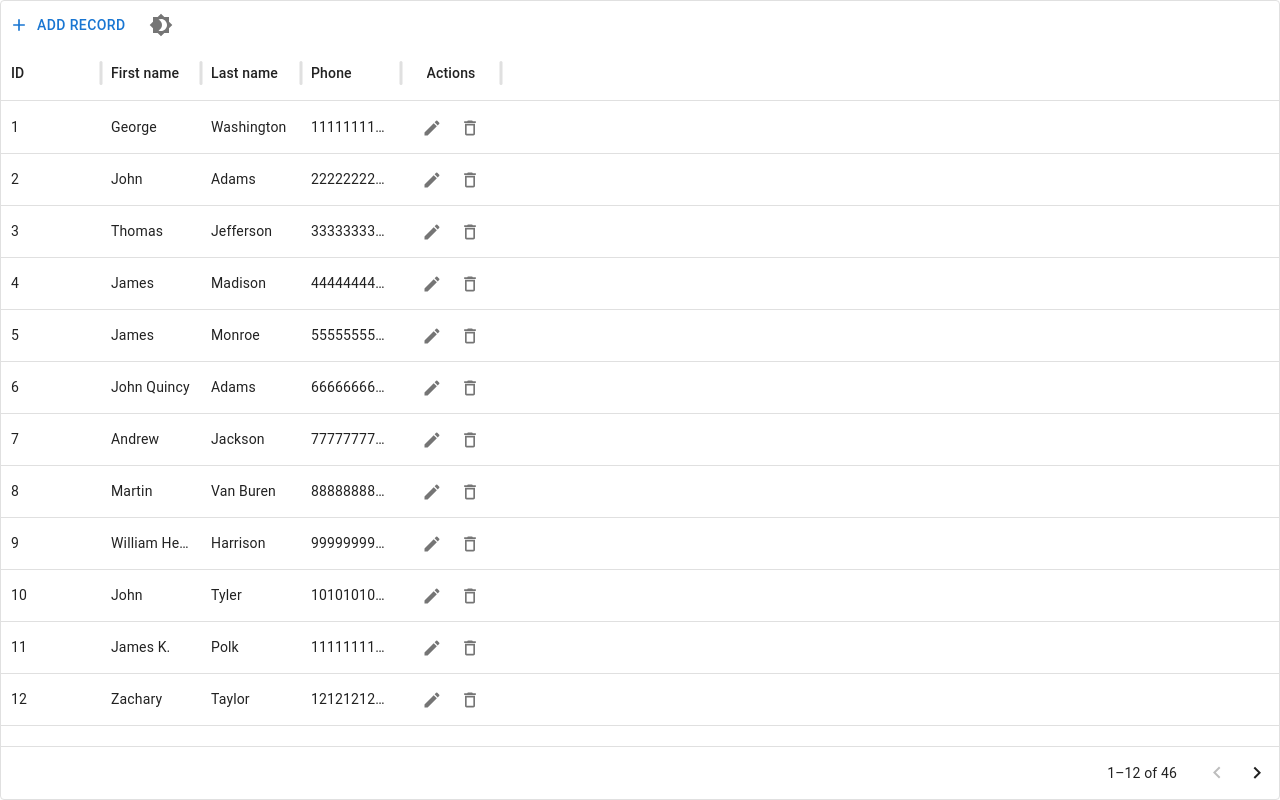
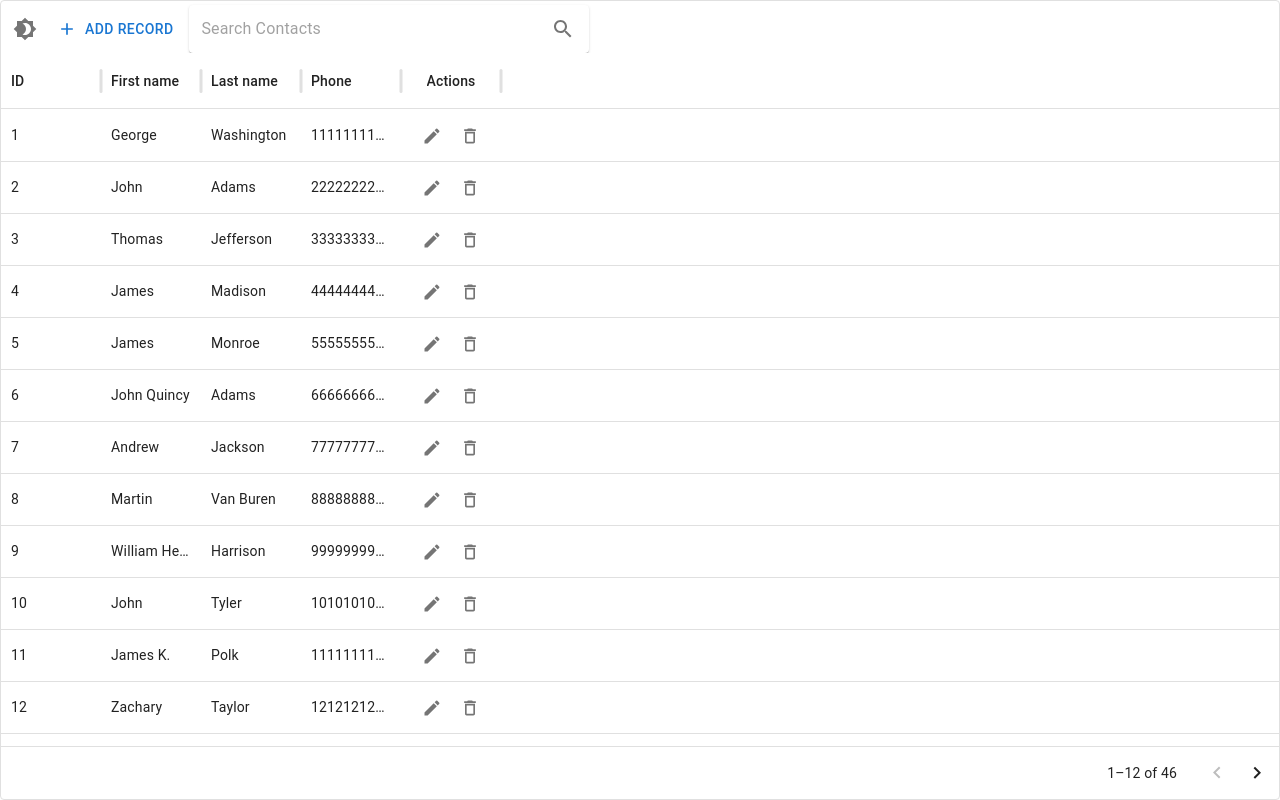
Before and after one commit to selfexpression/phone_directory, a Next.js app: page / in a window 1280 px wide. Built offline with nearby package versions, Linux system fonts and the light colour scheme.

Commit message:
search functionality added, refactoring

```diff
--- a/src/components/directory/component.tsx
+++ b/src/components/directory/component.tsx
@@ -1,7 +1,7 @@
 'use client';
 
-import { useEffect, useState } from 'react';
-import { useSelector } from 'react-redux';
+import { useState } from 'react';
+import { useDispatch, useSelector } from 'react-redux';
 import {
   DataGrid,
   GridColDef,
@@ -19,10 +19,10 @@ import SaveIcon from '@mui/icons-material/Save';
 import CancelIcon from '@mui/icons-material/Close';
 import type { IContact } from '@/shared/types/contacts';
 import { Toolbar } from '../toolbar';
+import { actions } from '@/shared/lib/store';
 
 declare module '@mui/x-data-grid' {
   interface ToolbarPropsOverrides {
-    setRows: (newRows: (oldRows: IContact[]) => IContact[]) => void;
     setRowModesModel: (
       newModel: (oldModel: GridRowModesModel) => GridRowModesModel
     ) => void;
@@ -30,32 +30,33 @@ declare module '@mui/x-data-grid' {
 }
 
 interface IDirectoryColumnsActions {
-  onSetRowModesModel: (model: GridRowModesModel) => void;
-  onSetRow: (rows: IContact[]) => void;
+  setRowModesModel: (model: GridRowModesModel) => void;
+  setRows: (rows: IContact[]) => void;
   rows: IContact[];
   rowModesModel: GridRowModesModel;
 }
 
 const getDirectoryColumns = ({
-  onSetRowModesModel,
-  onSetRow,
+  setRowModesModel,
+  setRows,
   rows,
   rowModesModel,
 }: IDirectoryColumnsActions): GridColDef[] => {
   const handleEditClick = (id: GridRowId) => () => {
-    onSetRowModesModel({ ...rowModesModel, [id]: { mode: GridRowModes.Edit } });
+    setRowModesModel({ ...rowModesModel, [id]: { mode: GridRowModes.Edit } });
   };
 
   const handleSaveClick = (id: GridRowId) => () => {
-    onSetRowModesModel({ ...rowModesModel, [id]: { mode: GridRowModes.View } });
+    setRowModesModel({ ...rowModesModel, [id]: { mode: GridRowModes.View } });
   };
 
   const handleDeleteClick = (id: GridRowId) => () => {
-    onSetRow(rows.filter((row) => row.id !== id));
+    const filteredRows = rows.filter((row) => row.id !== id);
+    setRows(filteredRows);
   };
 
   const handleCancelClick = (id: GridRowId) => () => {
-    onSetRowModesModel({
+    setRowModesModel({
       ...rowModesModel,
       [id]: { mode: GridRowModes.View, ignoreModifications: true },
     });
@@ -109,19 +110,18 @@ const getDirectoryColumns = ({
   ] as const;
 };
 export const Directory = () => {
-  const contacts = useSelector(getContactsSelector);
-  const [rows, setRows] = useState<IContact[]>(contacts);
+  const dispatch = useDispatch();
+  const rows = useSelector(getContactsSelector);
+  const setRows = (newRows: IContact[]) => {
+    dispatch(actions.setContacts(newRows));
+  };
   const [rowModesModel, setRowModesModel] = useState<GridRowModesModel>({});
   const columns = getDirectoryColumns({
-    onSetRow: setRows,
-    onSetRowModesModel: setRowModesModel,
+    setRows,
+    setRowModesModel,
     rows,
     rowModesModel,
   });
-
-  useEffect(() => {
-    setRows(contacts);
-  }, [contacts]);
 
   const handleRowEditStop: GridEventListener<'rowEditStop'> = (
     params,
@@ -155,7 +155,7 @@ export const Directory = () => {
       disableColumnMenu
       slots={{ toolbar: Toolbar }}
       slotProps={{
-        toolbar: { setRows, setRowModesModel },
+        toolbar: { setRowModesModel },
       }}
       autoPageSize
       pagination
--- /dev/null
+++ b/src/components/search-contacts/component.tsx
@@ -0,0 +1,45 @@
+'use client';
+
+import { useRef } from 'react';
+import { useDispatch, useSelector } from 'react-redux';
+import { Paper, InputBase } from '@mui/material';
+import IconButton from '@mui/material/IconButton';
+import SearchIcon from '@mui/icons-material/Search';
+import { getContactsSelector } from '@/shared/lib/store/selectors';
+import { actions } from '@/shared/lib/store';
+
+export const SearchContacts = () => {
+  const dispatch = useDispatch();
+  const rows = useSelector(getContactsSelector);
+  const originalRows = useRef(rows);
+
+  const handleSearchChange = (event: React.ChangeEvent<HTMLInputElement>) => {
+    const value = event.target.value;
+
+    const filteredRows = originalRows.current.filter(
+      (row) =>
+        row.firstName.toLowerCase().includes(value.toLowerCase()) ||
+        row.lastName.toLowerCase().includes(value.toLowerCase()) ||
+        row.phone.includes(value)
+    );
+
+    dispatch(actions.setContacts(filteredRows));
+  };
+
+  return (
+    <Paper
+      component="form"
+      sx={{ p: '2px 4px', display: 'flex', alignItems: 'center', width: 400 }}
+    >
+      <InputBase
+        sx={{ ml: 1, flex: 1 }}
+        placeholder="Search Contacts"
+        inputProps={{ 'aria-label': 'search contacts' }}
+        onChange={handleSearchChange}
+      />
+      <IconButton type="button" sx={{ p: '10px' }} aria-label="search">
+        <SearchIcon />
+      </IconButton>
+    </Paper>
+  );
+};
--- /dev/null
+++ b/src/components/search-contacts/index.ts
@@ -0,0 +1 @@
+export { SearchContacts } from './component';
--- a/src/components/toolbar/component.tsx
+++ b/src/components/toolbar/component.tsx
@@ -1,3 +1,6 @@
+'use client';
+
+import { useDispatch, useSelector } from 'react-redux';
 import {
   GridRowModes,
   GridToolbarContainer,
@@ -9,21 +12,28 @@ import {
 import Button from '@mui/material/Button';
 import AddIcon from '@mui/icons-material/Add';
 import { ToggleThemeButton } from '../toggle-theme-button';
+import { SearchContacts } from '../search-contacts';
+import { getContactsSelector } from '@/shared/lib/store/selectors';
+import { actions } from '@/shared/lib/store';
 
 export const Toolbar = (props: GridSlotProps['toolbar']) => {
+  const dispatch = useDispatch();
+  const rows = useSelector(getContactsSelector);
   const apiRef = useGridApiContext();
-  const { setRows, setRowModesModel } = props;
+  const { setRowModesModel } = props;
   const pageCount = useGridSelector(apiRef, gridPageCountSelector);
 
-  const handleClick = () => {
+  const handleAddRecord = () => {
     const id = Math.floor(Math.random() * 1000);
 
-    setRows((oldRows) => [
-      ...oldRows,
-      { id, firstName: '', lastName: '', phone: '' },
-    ]);
+    dispatch(
+      actions.setContacts([
+        ...rows,
+        { id, firstName: '', lastName: '', phone: '' },
+      ])
+    );
 
-    setRowModesModel((oldModel) => ({
+    setRowModesModel?.((oldModel) => ({
       ...oldModel,
       [id]: { mode: GridRowModes.Edit, fieldToFocus: 'firstName' },
     }));
@@ -36,10 +46,11 @@ export const Toolbar = (props: GridSlotProps['toolbar']) => {
 
   return (
     <GridToolbarContainer>
-      <Button color="primary" startIcon={<AddIcon />} onClick={handleClick}>
+      <ToggleThemeButton />
+      <Button color="primary" startIcon={<AddIcon />} onClick={handleAddRecord}>
         Add record
       </Button>
-      <ToggleThemeButton />
+      <SearchContacts />
     </GridToolbarContainer>
   );
 };
```
